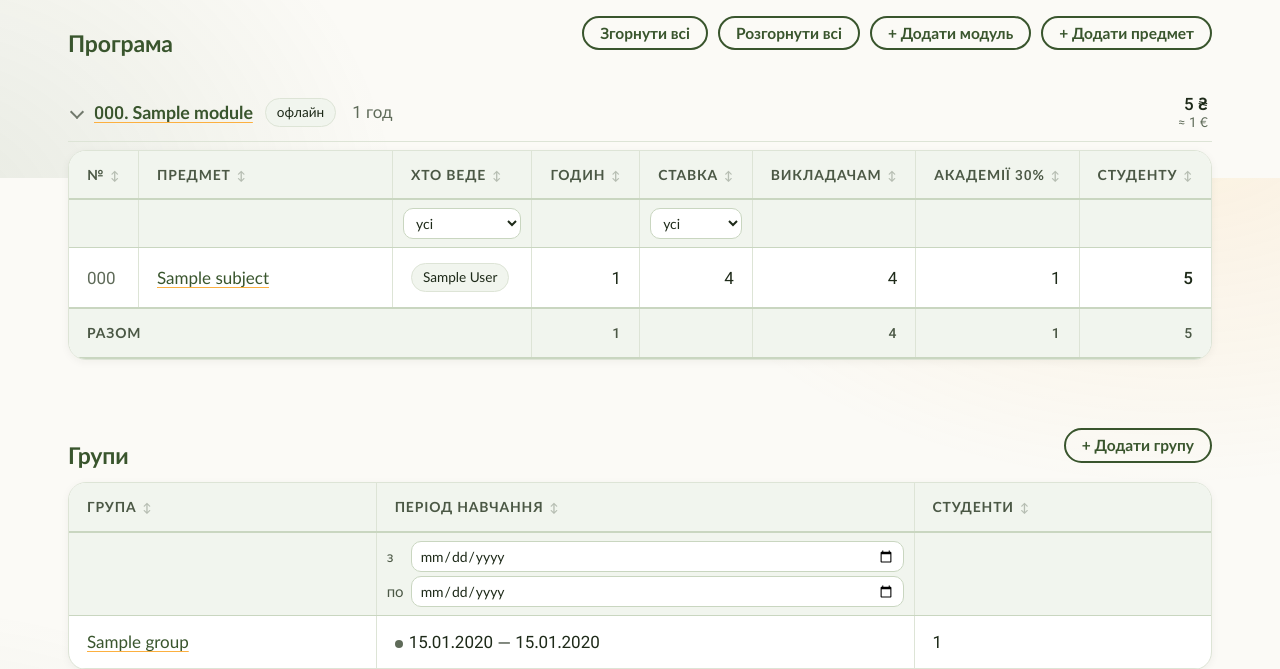
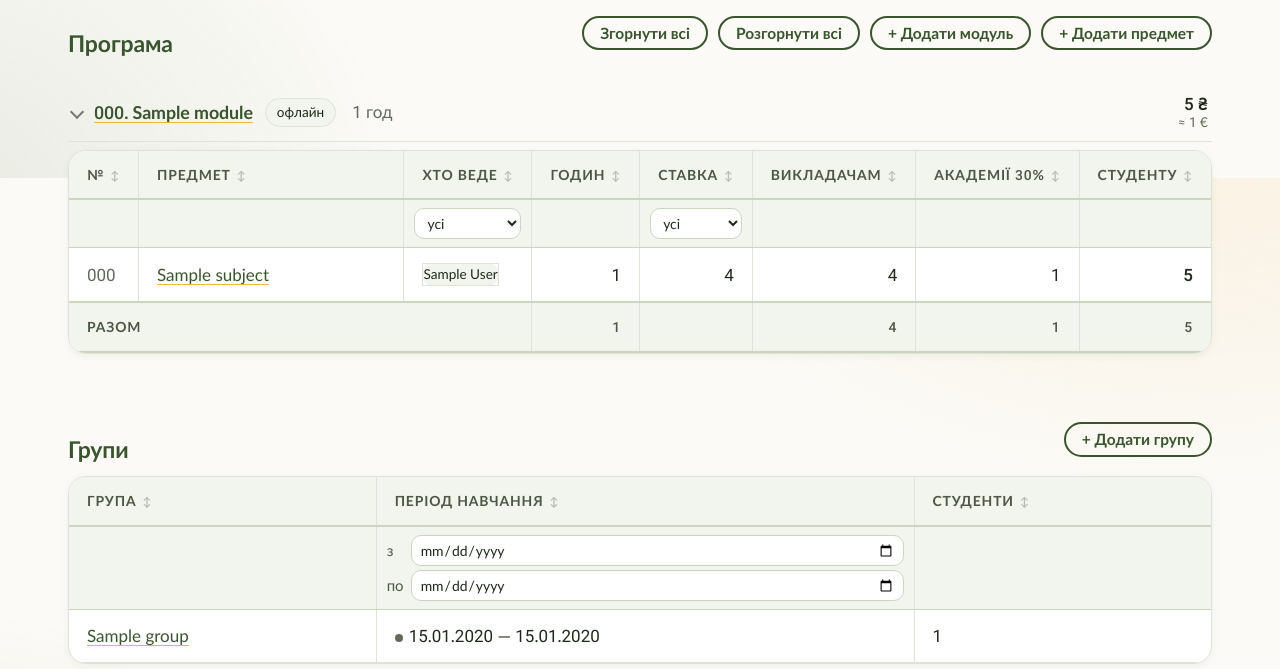
Before and after one commit to lianeaster/uda, a Django app: page /schedule/courses/1/ in a window 1280 px wide. Shown: the part 622-1291 px from the top of the page. Run offline with Django 5.2, Linux system fonts and the light colour scheme; a user stored in the database is signed in; tables that the repository leaves empty hold one stand-in row (values such as "Sample post"); data that the repository does not hold is empty.

Commit message:
Stack a subject's teachers one under another in the programme
Two or three names side by side widened the column and squeezed the
subject's name; stacked, the column is only as wide as the longest name.

Co-Authored-By: Claude Opus 5.5 <noreply@anthropic.com>

```diff
--- a/schedule/templates/schedule/includes/program_table.html
+++ b/schedule/templates/schedule/includes/program_table.html
@@ -21,7 +21,7 @@
         <tr>
             <td class="fit muted" data-sort="{{ link.position }}">{{ link.code|default:"—" }}</td>
             <td><a href="{% url 'schedule:subject_detail' link.subject.pk %}">{{ link.subject.name }}</a></td>
-            <td class="fit">
+            <td class="fit teacher-stack">
                 {% for t in link.subject.teachers.all %}
                     <span class="chip">{{ t.get_full_name|default:t.username }}</span>
                 {% empty %}
--- a/static/css/style.css
+++ b/static/css/style.css
@@ -2380,6 +2380,9 @@ a.chip { white-space: nowrap; }
    комірки, решту ширини забирає назва предмета. */
 .program-table .fit { width: 1%; white-space: nowrap; }
 .program-table .num { text-align: right; font-variant-numeric: tabular-nums; }
+/* Кілька викладачів — одне під одним: колонка завширшки з найдовше ім'я,
+   а не з усі імена в ряд, і назві предмета лишається місце. */
+.program-table .teacher-stack .chip { display: table; margin: 2px 0; }
 .program-table tfoot th { border-top: 2px solid var(--border-strong); font-weight: 600; }
 
 .module-block { margin: 14px 0 0; }
```
